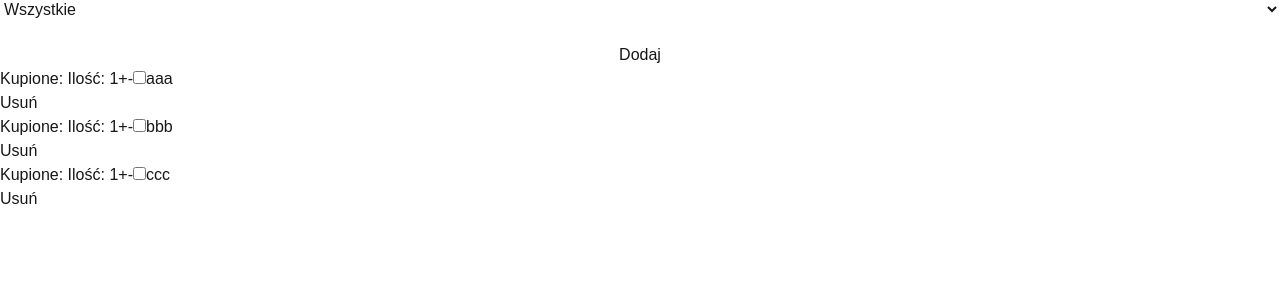
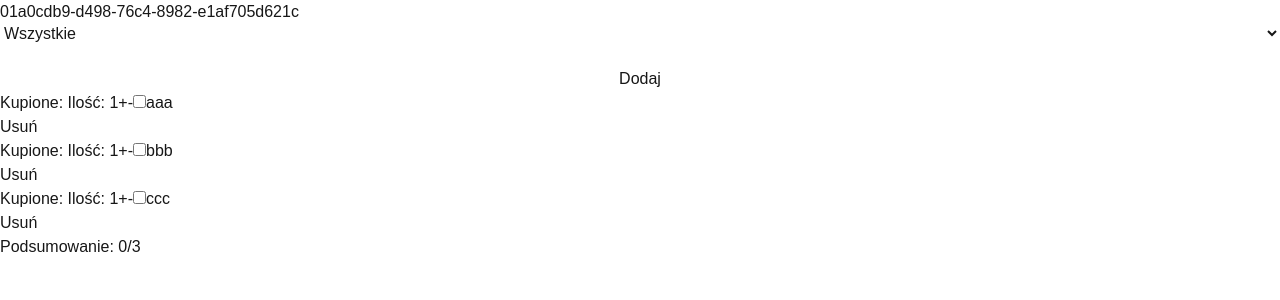
Before and after one commit to jonkiszp/nextjs-lesson, a Next.js app: page /zakupy in a window 1280 px wide. Shown: the top 300 px of the page. Built offline with nearby package versions, Linux system fonts and the light colour scheme.

Commit message:
Poprawki z ostaniej lekcji dokończenie koszyka

```diff
--- a/app/articles/[...slug]/page.tsx
+++ b/app/articles/[...slug]/page.tsx
@@ -1,6 +1,7 @@
 "use client"
 import { useParams } from "next/navigation";
 
+// [...slug] => /aaa/bb/ccc -> ["aaa", "bb", "ccc"]
 export default () => {
     const slug = useParams();
     return (
--- a/app/zakupy/page.tsx
+++ b/app/zakupy/page.tsx
@@ -1,6 +1,7 @@
 "use client";
 
 import { useMemo, useRef, useState } from "react";
+import { v7 as uuidv7 } from 'uuid';
 
 export default function Zakupy() {
     const [produkty, setProdukty] = useState(['aaa', 'bbb', 'ccc']);
@@ -57,8 +58,10 @@ export default function Zakupy() {
         setKupione(kupione.map((kupione, _index) => _index === index ? !kupione : kupione))
     }
 
+    // 9aa149ea-6b5c-45c5-84ab-9eeee28831cc
     return (
         <>
+            <div>{uuidv7()}</div>
             <select onChange={(event) => setFilter(event.target.value)}>
                 <option value="wszystkie">Wszystkie</option>
                 <option value="do kupienia">Do kupienia</option>
@@ -87,6 +90,12 @@ export default function Zakupy() {
                     </div>
                 )
             })}
+            <div>
+                Podsumowanie: {listaProduktow.filter((produkt) => {
+                    if (produkt.done) return true;
+                }).reduce((suma, produkt) => suma + produkt.qty, 0)}
+                /{listaProduktow.length}
+            </div>
         </>
     )
 }
--- a/package.json
+++ b/package.json
@@ -13,7 +13,8 @@
     "jose": "^6.2.12",
     "next": "16.3.4",
     "react": "19.2.8",
-    "react-dom": "19.2.8"
+    "react-dom": "19.2.8",
+    "uuid": "^14.0.3"
   },
   "devDependencies": {
     "@tailwindcss/postcss": "^4",
```
Also changed, not shown: 2 other files (tests, documents, lock files or other folders).
